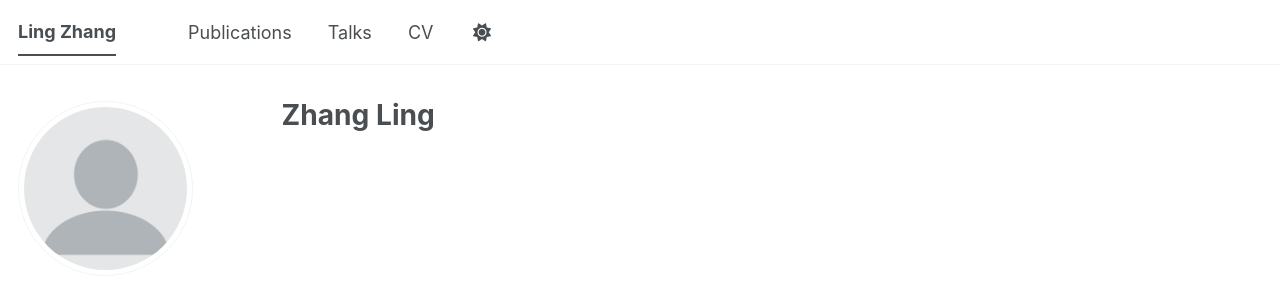
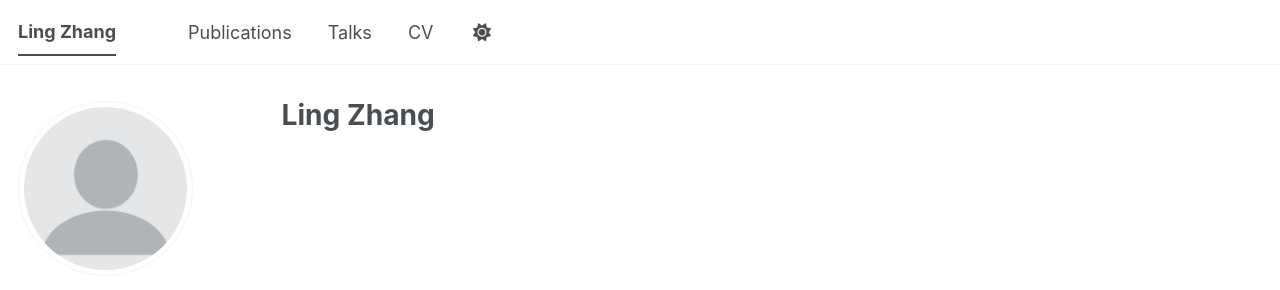
Before and after one commit to sweet-tea-olive/zhangling, a Jekyll site: the page built from _pages/about.md, in a window 1280 px wide. Shown: the top 290 px of the page. Built offline with Jekyll 4.4.1, drawn with Linux system fonts in a browser that asks for light colours; some web fonts are replaced; a script bundle is joined from its source files by our own code; library files that are not in the unit come from our copies.

```diff
--- a/_pages/about.md
+++ b/_pages/about.md
@@ -1,6 +1,6 @@
 ---
 permalink: /
-title: "Zhang Ling"
+title: "Ling Zhang"
 excerpt: #"Senior Researcher at Microsoft Research Asia"
 author_profile: true
 redirect_from:
```
